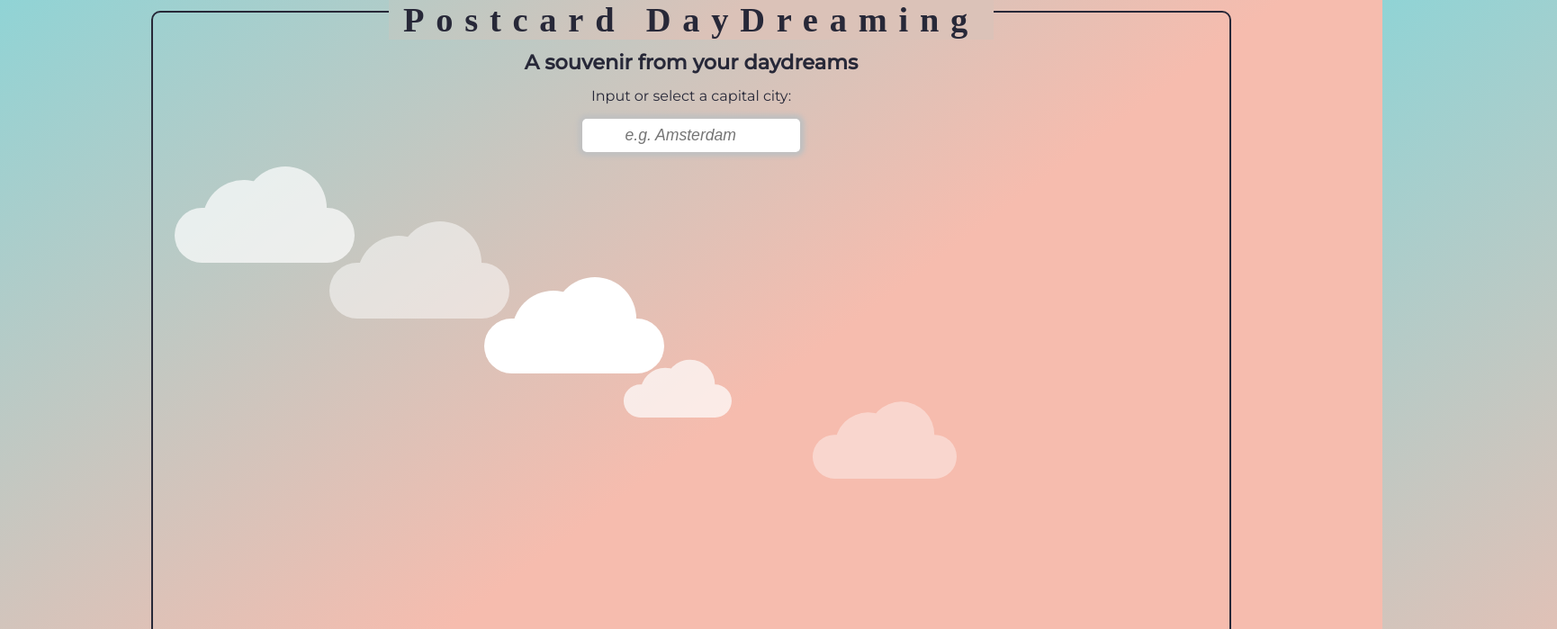
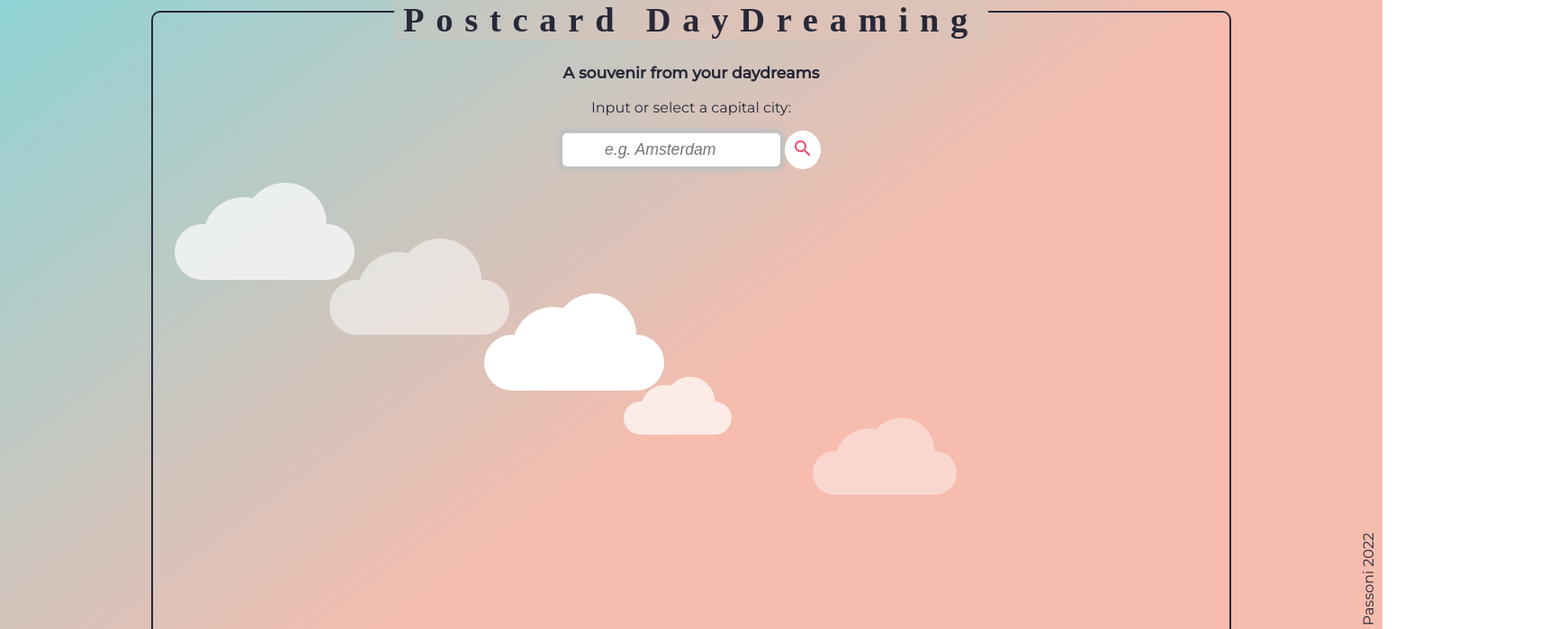
Before and after one commit to GiuliaPassoni/postcard-project, a React (Create React App) app: page / in a window 1536 px wide. Shown: the part 20-719 px from the top of the page at 90% size, 1730 px wide, since content can reach past the window. Built offline with nearby package versions, Linux system fonts and the light colour scheme; the HTML template or start-up script is replaced by a standard one; a web font is replaced by a local one.

Commit message:
Hopefully done

```diff
--- a/src/ApiCallsV1.tsx
+++ b/src/ApiCallsV1.tsx
@@ -9,6 +9,7 @@ import PicturesComponent from "./components/PicturesComponent"
 import style from './styling/mainPage.module.scss'
 import {Container, Stack} from '@mui/material'
 import GitHubIcon from '@mui/icons-material/GitHub'
+import SearchIcon from '@mui/icons-material/Search'
 
 const ApiCallsV1 = () => {
     //API1: LOCATION
@@ -17,7 +18,6 @@ const ApiCallsV1 = () => {
     const [typingValue, setTypingValue] = useState<string>('')
     //to display error if no location is found
     const [noLocationError, setNoLocationError] = useState<string>('')
-    const [noFlagError, setNoFlagError] = useState<string>('')
     //to set the location
     const [location, setLocation] = useState<string>('')
     //skeleton to hold the location info
@@ -58,7 +58,7 @@ const ApiCallsV1 = () => {
             setNoLocationError('')
 
         }
-    }, [location]);
+    }, [location, width]);
 
     // const movingCloudsClass = location === '' ? 'clouds' : '';
 
@@ -85,7 +85,7 @@ const ApiCallsV1 = () => {
                             e.preventDefault();
                             setLocation(typingValue)
                         }}>
-                        {/*<label htmlFor='cities'>Input or select a capital city</label>*/}
+                        <div className={style.cabbageClass}>
                             <input placeholder='e.g. Amsterdam'
                                    id='citiesInput' name='cities' list='cities'
                                    value={typingValue}
@@ -100,6 +100,8 @@ const ApiCallsV1 = () => {
                                        setLocation(e.target.value);
                                    }}
                             />
+                            <button className={style.aButton}>< SearchIcon/></button>
+                        </div>
                         <datalist id='cities'>
                             {allCapitals.map((item) => {
                                 return <option value={item} key={item}/>
@@ -126,7 +128,8 @@ const ApiCallsV1 = () => {
                                     <>
                                         <ReactCountryFlag countryCode={geoInfo['flagCode']}/>
                                     </>}
-                                {geoInfo.currency !== '' && geoInfo.currency !== undefined  && <p>Currency: {geoInfo.currency}</p>}
+                                {geoInfo.currency !== '' && geoInfo.currency !== undefined &&
+                                    <p>Currency: {geoInfo.currency}</p>}
                             </Stack>
                         </section>
 
@@ -143,13 +146,16 @@ const ApiCallsV1 = () => {
                         <div className="cloud"></div>
                         <div className="cloud"></div>
                         <div className="cloud"></div>
-                    </div>}
-
+                    </div>
+                }
             </main>
             <footer>
                 {/*<p className={style.socials}><GitHubIcon /></p>*/}
-                <p className={style.myCp}>&copy; Giulia Passoni 2022 <a href='https://github.com/GiuliaPassoni'><GitHubIcon /></a></p>
-                <p className={style.others}> CSS Animation credits: <a href='https://codepen.io/geenah/pen/pVXvgK'>Gina</a></p>
+                <p className={style.myCp}>&copy; Giulia Passoni 2022
+                    {/*<a                     href='https://github.com/GiuliaPassoni'><GitHubIcon/></a>*/}
+                </p>
+                {/*<p className={style.others}> CSS Animation credits: <a*/}
+                {/*    href='https://codepen.io/geenah/pen/pVXvgK'>Gina</a></p>*/}
             </footer>
         </Container>
     )
--- a/src/anyotherfile.scss
+++ b/src/anyotherfile.scss
@@ -1,7 +1,4 @@
 
-.clouds {
-  background-color: #514cd1;
-}
 
 //PICTURES COMPONENT
 .picturesSection {
@@ -163,7 +160,7 @@ caption{
   color: black;
   border-radius: 5px;
   padding: 1rem;
-  outline: 1px solid #514cd1;
+  outline: 1px solid #8789C0;
 outline-offset: -.5em;
   input {
     width: 70%;
@@ -354,3 +351,15 @@ outline-offset: -.5em;
   }
 
 }
+
+@media screen and (min-width: 1500px){
+  .picturesSection {
+    width: 50vh;
+    max-width: 60vh;
+    min-width: 50vh;
+    margin: auto;
+  }
+  .carousel-root {
+    max-width: 75vh;
+  }
+}
--- a/src/components/WeatherComponent.tsx
+++ b/src/components/WeatherComponent.tsx
@@ -2,7 +2,7 @@
 import {Weather, WeatherApi, celsiusToFahrenheit, fahrenheitToCelsius} from "./../API Calls/WeatherApi";
 import React, {useEffect, useState, useCallback} from "react";
 
-import {Container, Grid, Button, Stack} from '@mui/material'
+import {Container, Grid} from '@mui/material'
 import ThermostatIcon from '@mui/icons-material/Thermostat';
 
 import style from './../styling/weather.module.scss'
@@ -77,7 +77,7 @@ export default function WeatherComponent({locat, lat, long}: IWeatherProps) {
                                 </Grid>
                                 <button
                                     // style={{border:'none', backgroundColor:'rgb(228 192 155)', borderRadius:'50%', padding:'.5rem', marginLeft:'.5rem'}}
-                                    style={{border:'none', backgroundColor:'variables.$cool-gray', borderRadius:'50%', padding:'.5rem', marginLeft:'.5rem'}}
+                                    style={{border:'none', backgroundColor:'white', borderRadius:'50%', padding:'.5rem', marginLeft:'.5rem'}}
                                         onClick={() => setUnit('fahrenheit')}> &#176;F</button>
                             </Grid>
                             : <Grid container direction='row'
@@ -87,7 +87,7 @@ export default function WeatherComponent({locat, lat, long}: IWeatherProps) {
                                     <p>feels like {celsiusToFahrenheit(allweather.feelTemp)} &#176;F</p>
                                 </Grid>
                                 <button
-                                    style={{border:'none', backgroundColor:'rgb(228 192 155)', borderRadius:'50%', padding:'.5rem', marginLeft:'.5rem'}}
+                                    style={{border:'none', backgroundColor:'white', borderRadius:'50%', padding:'.5rem', marginLeft:'.5rem'}}
                                     onClick={() => {
                                         fahrenheitToCelsius(allweather.temp)
                                         fahrenheitToCelsius(allweather.feelTemp)
--- a/src/styling/mainPage.module.scss
+++ b/src/styling/mainPage.module.scss
@@ -174,12 +174,38 @@ body {
   font-family: 'Montserrat', sans-serif;
   overflow: hidden;
   color: variables.$raisin-black;
+  //position:relative;
 }
 
-main::after{
-  content:'';
-  margin-bottom:40px;
+//FOOTER
+//main{
+//  padding-bottom: 40px;
+//}
+
+
+footer {
+  .myCp{
+    text-align: center;
+    height: 40px;
+    color:variables.$raisin-black;
+    transform: rotate(270deg);
+    position: absolute;
+    bottom: 35px;
+    right: -80px;
+  }
+  p{
+    //margin-bottom: 0;
+  }
+  //.others{
+  //  display:none;
+  //  text-align: center;
+  //  transform: rotate(270deg);
+  //  position: absolute;
+  //  right: -3rem;
+  //  bottom: 50vh;
+  //}
 }
+
 
 
 //container
@@ -222,6 +248,7 @@ h1 {
   letter-spacing: .8rem;
   font-family: 'Just Another Hand', cursive;
   margin-bottom: 0;
+
 }
 
 h3 {
@@ -253,6 +280,19 @@ h3 * + * {
     justify-content: center;
     margin: 0;
     padding-top: 0;
+    .cabbageClass{
+      display: flex;
+      flex-direction: row;
+      align-items: center;
+    }
+    .aButton{
+      border: none;
+      background-color:white;
+      border-radius: 50%;
+      color:variables.$paradise-pink;
+      padding: .5rem;
+      margin-left: 5px;
+    }
 
     input {
       margin-top: 0;
@@ -294,38 +334,12 @@ h3 * + * {
   }
 }
 
-//FOOTER
-
-footer {
-  .myCp{
-    width:100%;
-    position: absolute;
-    text-align: center;
-    //margin-top: 2rem;
-    //bottom: 20px;
-    bottom: 0;
-    vertical-align: top;
-    color:variables.$raisin-black;
-  }
-  p{
-    margin-bottom: 0;
-  }
-  .others{
-    display:none;
-    text-align: center;
-    transform: rotate(270deg);
-    position: absolute;
-    right: -3rem;
-    bottom: 50vh;
-  }
-}
-
 //MEDIA
 
 @media screen and (max-width: 800px) {
   .containerAll{
     border: none;
-    height:100vh;
+    //height:100vh;
     margin-left: .5rem;
     margin-right:.5rem;
     h1{
@@ -336,9 +350,11 @@ footer {
       width: 80%;
       padding: 1rem 0 1rem 0;
       border: 3px double variables.$raisin-black;
+      margin-bottom: .5rem;
     }
     h3{
       font-size: 90%;
+      margin: 1.5em auto 1rem auto;
     }
   }
   .intro {
@@ -360,4 +376,90 @@ footer {
       margin-top: 0;
     }
   }
+
+  body{
+    height: 100%;
+    margin: 0;
+    background-repeat: no-repeat;
+    background-attachment: fixed;
+    position: relative;
+    overflow: auto;
+  }
+  main{
+    padding-bottom: 40px;
+  }
+
+  footer{
+    .myCp{
+      p{
+        transform: rotate(270deg);
+        width: 40%;
+        bottom: 0;
+        right: 0;
+        //    position: relative;
+        //margin-top: -30px;
+        //    height: 40px;
+      }
+    }
+
+  }
 }
+
+@media screen and (min-width:1500px){
+  .containerAll{
+    margin: 2rem;
+    h1{
+      padding-left:10px;
+      padding-right: 10px;
+      background: linear-gradient(
+                      143deg,
+                      #B9C9C4 0%,
+                      #DDC2B8 55%
+      );
+    }
+    h3{
+      font-size: 90%;
+      margin: 1.5em auto 1rem auto;
+    }
+  }
+  .intro {
+    .introForm {
+      flex-direction: column;
+    }
+  }
+  .geoInfo {
+    display: flex;
+    flex-direction: row;
+    justify-content: center;
+    margin: .5rem;
+    span {
+      font-size: 250%;
+      padding-right: .5rem;
+      text-align: center;
+    }
+    p {
+      margin-top: 0;
+    }
+  }
+
+  body{
+    height: 100%;
+    margin: 0;
+    background-repeat: no-repeat;
+    background-attachment: fixed;
+    position: relative;
+    overflow: auto;
+    overflow: hidden;
+  }
+  main{
+    padding-bottom: 40px;
+  }
+
+  footer {
+    .myCp{p{
+      bottom: 35px;
+      right: -40px;
+    }
+    }
+  }
+}
--- a/src/styling/weather.module.scss
+++ b/src/styling/weather.module.scss
@@ -36,30 +36,34 @@
   .weatherSection{
     width: 100%;
     flex-direction: row;
-    //justify-content: center;
-    //align-items: center;
-    //flex-wrap: wrap;
-    //border:1px solid blue;
-    //text-align: center;
     h4{
       width: 100%;
-      //margin: .5rem auto;
     }
     .dataContainer{
       width: 100%;
-    //  margin-left: auto;
-    //  margin-right: auto;
-    //  .dataLeft{
-    //
-    //  }
       .dataRight{
-    //    padding: 0;
         p{
-    //      margin-top: 0.5rem;
-    //      margin-bottom: 0;
           text-align: center;
         }
       }
     }
   }
 }
+
+@media screen and (min-width: 1500px){
+  .weatherSection{
+    margin-top: 1.5rem;
+    .dataContainer{
+      width: 100%;
+      margin-top: 1rem;
+      .dataRight{
+        //    padding: 0;
+        p{
+
+          text-align: center;
+        }
+      }
+    }
+  }
+
+}
```
Lines whose indentation alone changed are shown as unchanged.
